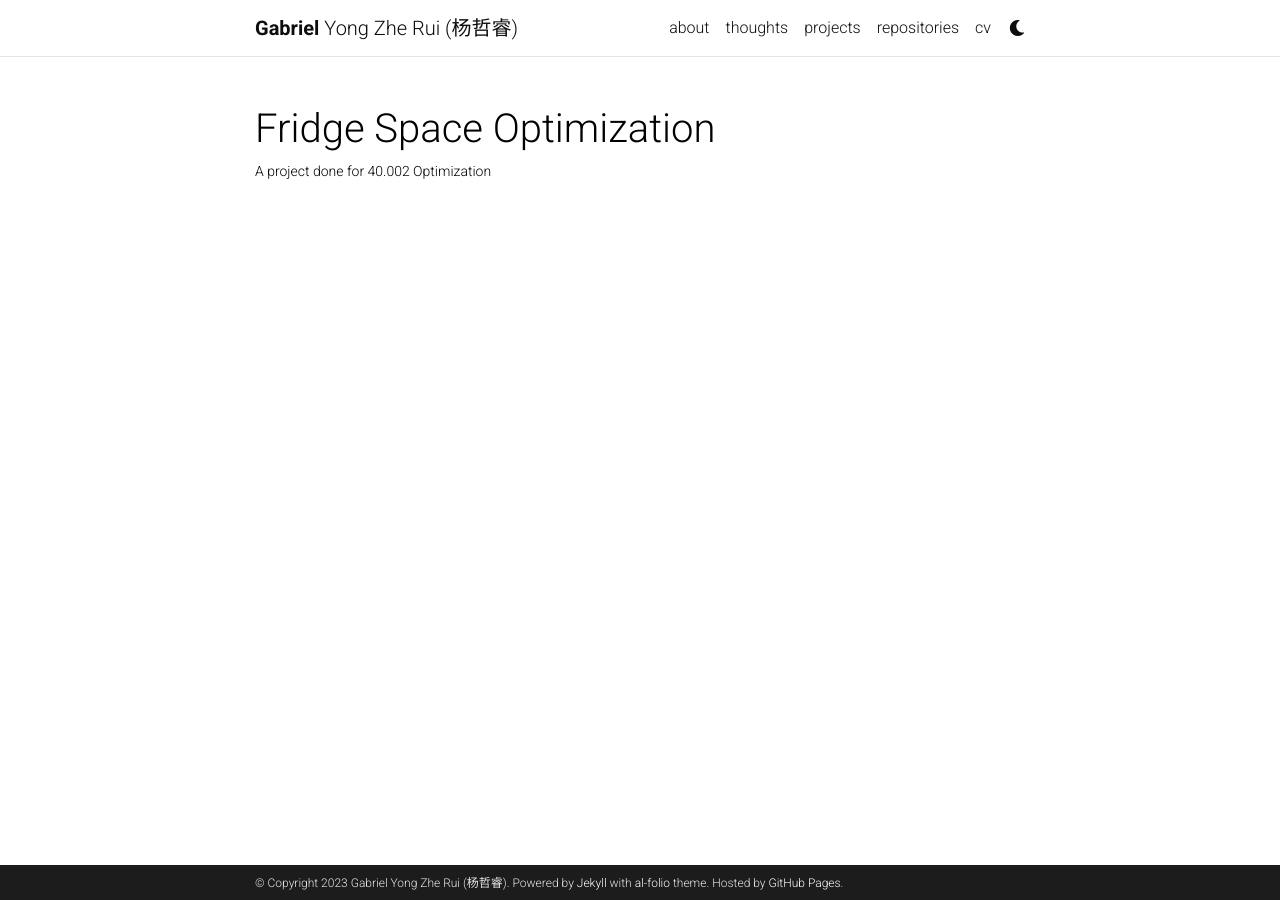
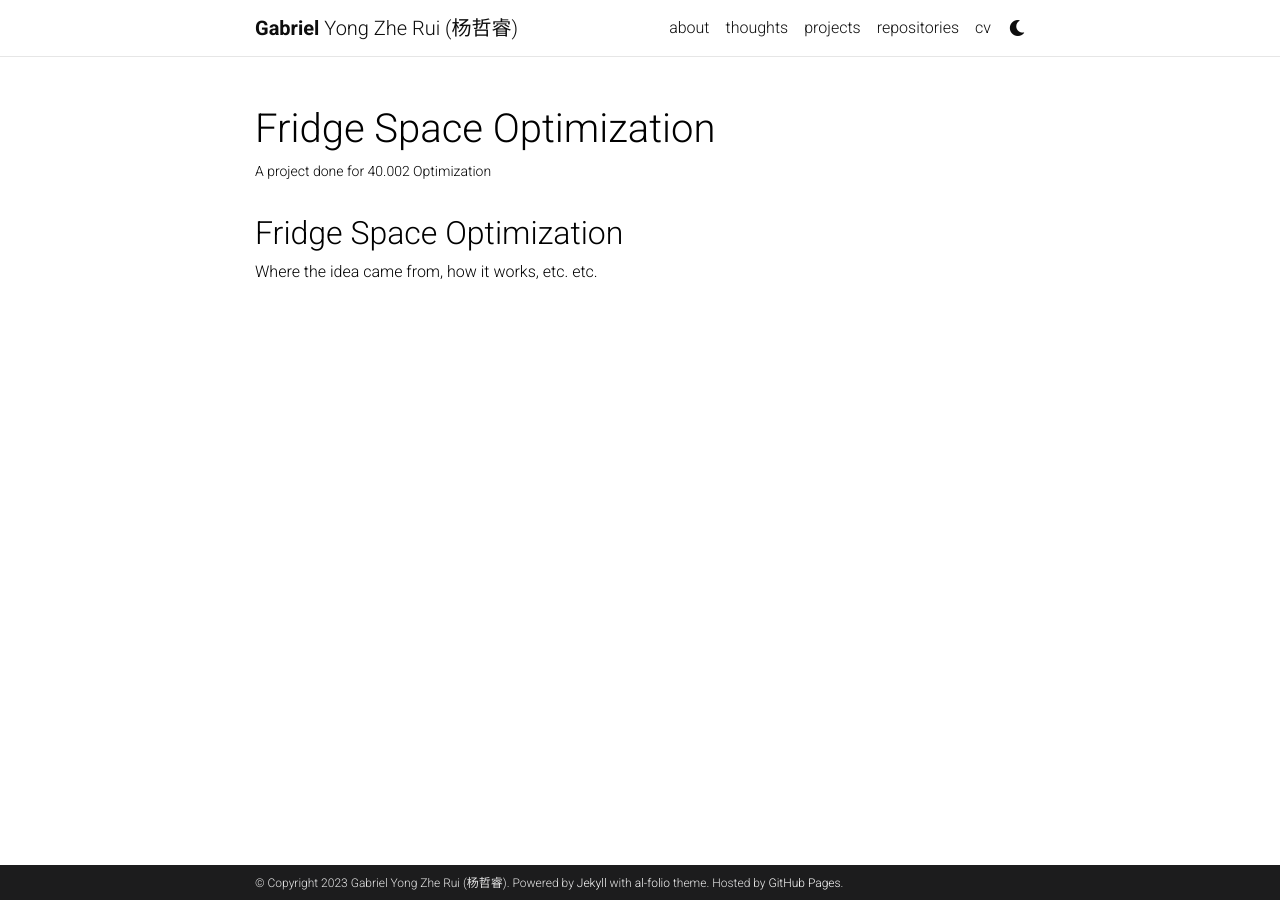
Before and after one commit to becauselol/becauselol.github.io, a Jekyll site: the page built from _projects/1_optimization_1d.md, in a window 1280 px wide. Built offline with Jekyll 4.4.1, drawn with Linux system fonts in a browser that asks for light colours; comment, search, counter and statistics services are not loaded; a style sheet for code colours, icons or effects is not loaded.

Commit message:
Mini Update

```diff
--- a/_projects/1_optimization_1d.md
+++ b/_projects/1_optimization_1d.md
@@ -2,7 +2,11 @@
 layout: page
 title: Fridge Space Optimization
 description: A project done for 40.002 Optimization
-img: assets/img/12.jpg
+img: assets/img/opti_1d.png
 importance: 1
 category: work
 ---
+
+## Fridge Space Optimization
+
+Where the idea came from, how it works, etc. etc.
```
Also changed, not shown: _pages/about.md (+1 -1 lines), _posts/2023-05-31-Beginning my Journey in Japan.md (+1 -0 lines), assets/img/opti_1d.png (added), 1 other file.
